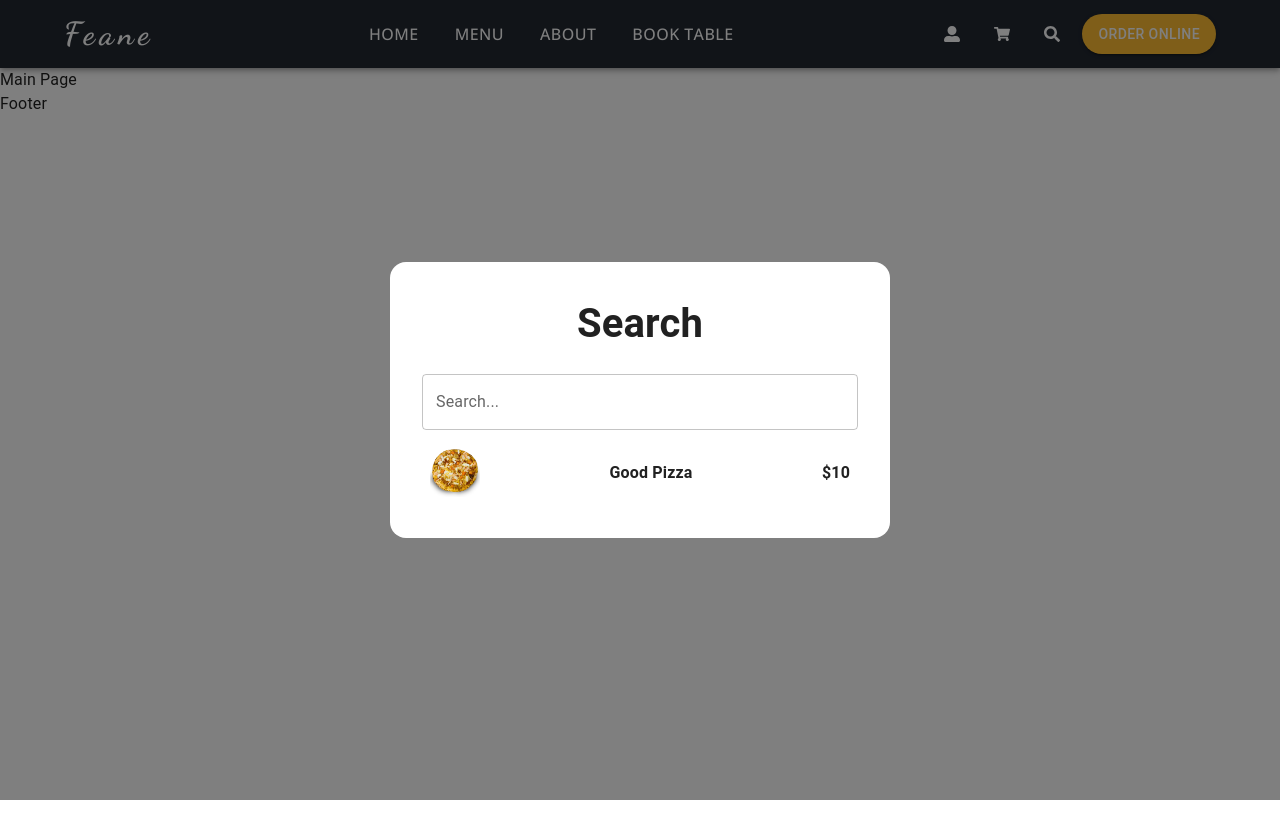
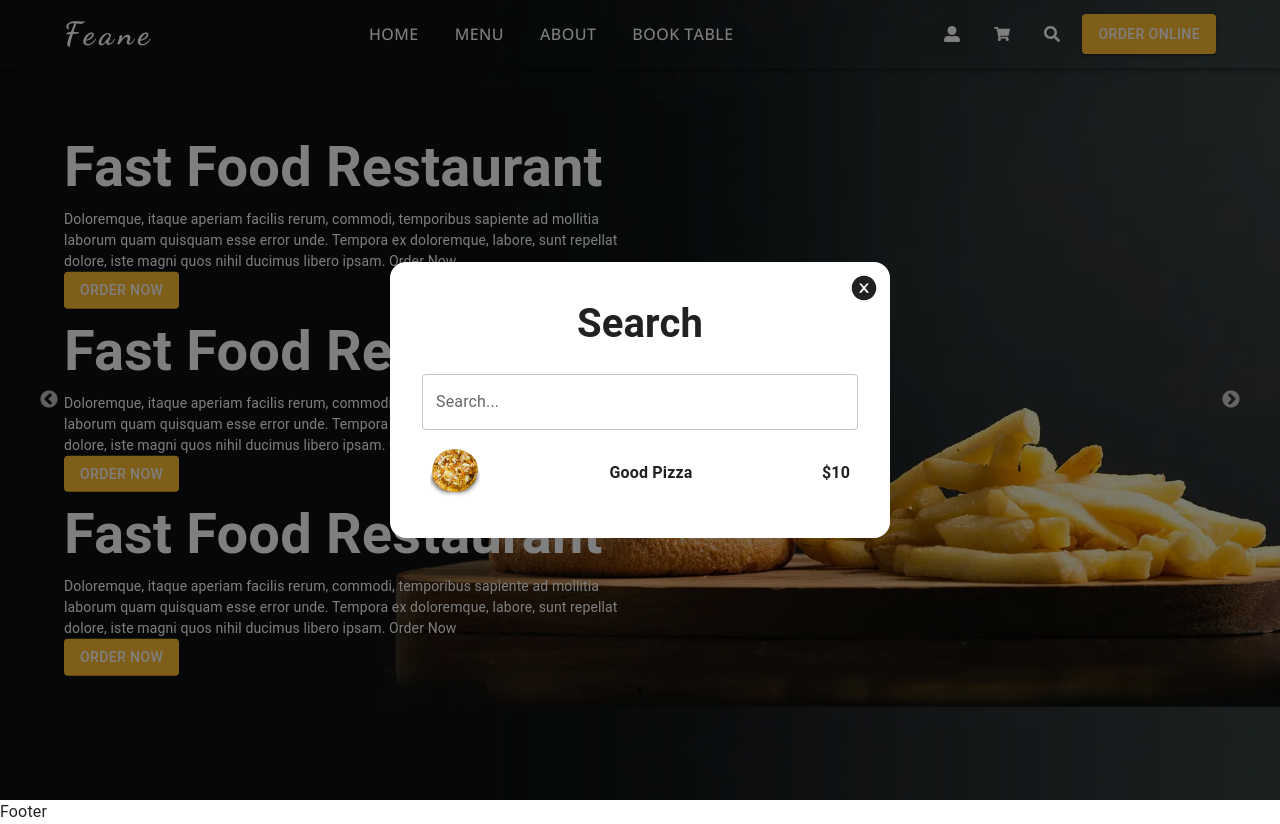
Before and after one commit to Taner105/Food-Ordering-App, a Next.js app: page / in a window 1280 px wide. Both pictures are taken after a click on the button 1052 px from the left and 34 px from the top of the page. Before the commit the page ends 800 px from the top, so only its background shows below. Built offline with nearby package versions, Linux system fonts and the light colour scheme.

Commit message:
carousel

```diff
--- /dev/null
+++ b/components/Carousel.tsx
@@ -0,0 +1,71 @@
+import { Box, Button, Container, Typography } from "@mui/material";
+import Image from "next/image";
+import Title from "./ui/Title";
+import React from "react";
+import Slider from "react-slick";
+
+const Carousel = () => {
+  const settings = {
+    dots: true,
+    infinite: true,
+    slidesToShow: 1,
+    slidesToScroll: 1,
+    autoplay: true,
+    autoplaySpeed: 1000,
+  };
+  return (
+    <Box sx={{ mt: { xs: "-56px", sm: "-68px" } }}>
+      <Box sx={{ position: "relative", height: "100vh", width: "100%" }}>
+        <Image src="/hero-bg.webp" alt="" layout="fill" objectFit="cover" />
+      </Box>
+
+      <Container
+        sx={{
+          position: "absolute",
+          top: "50%",
+          left: "50%",
+          transform: "translate(-50%, -50%)",
+        }}
+        maxWidth="lg"
+      >
+        <Slider {...settings}>
+          <Box
+            sx={{
+              display: "flex",
+              flexDirection: "column",
+              gap: "30px",
+            }}
+          >
+            <Title propStyle={{ color: "#fff", fontSize: "56px" }}>
+              Fast Food Restaurant
+            </Title>
+            <Typography sx={{ color: "#fff", fontSize: "14px", width: "50%" }}>
+              Doloremque, itaque aperiam facilis rerum, commodi, temporibus
+              sapiente ad mollitia laborum quam quisquam esse error unde.
+              Tempora ex doloremque, labore, sunt repellat dolore, iste magni
+              quos nihil ducimus libero ipsam. Order Now
+            </Typography>
+            <Button
+              sx={{
+                display: "inline-block",
+                backgroundColor: "#ffbe33",
+                color: "#fff",
+                ":hover": {
+                  backgroundColor: "#ffbe33",
+                  opacity: "70%",
+                  transition: "all",
+                  color: "#fff",
+                },
+              }}
+              variant="contained"
+            >
+              Order Now
+            </Button>
+          </Box>
+        </Slider>
+      </Container>
+    </Box>
+  );
+};
+
+export default Carousel;
--- a/components/Layouts/Navbar/index.tsx
+++ b/components/Layouts/Navbar/index.tsx
@@ -13,6 +13,7 @@ import Logo from "@/components/ui/Logo";
 import Badge from "@mui/material/Badge";
 import { FaUserAlt, FaShoppingCart, FaSearch } from "react-icons/fa";
 import Search from "@/components/ui/Search";
+import { useRouter } from "next/router";
 
 const pages = ["Home", "Menu", "About", "Book Table"];
 function ResponsiveAppBar() {
@@ -25,15 +26,17 @@ function ResponsiveAppBar() {
   const handleCloseNavMenu = () => {
     setAnchorElNav(null);
   };
+  const [open, setOpen] = React.useState(false);
   const handleOpen = () => setOpen(true);
-  const [open, setOpen] = React.useState(false);
   const handleClose = () => setOpen(false);
+  const router = useRouter();
   return (
     <AppBar
       sx={{
-        bgcolor: "#222831",
+        bgcolor: router.asPath === "/" ? "transparent" : "#222831",
+        zındex: 40,
+        position: router.asPath === "/" ? "relative" : "static",
       }}
-      position="static"
     >
       <Container maxWidth="lg">
         <Toolbar
@@ -44,7 +47,7 @@ function ResponsiveAppBar() {
           disableGutters
         >
           <Logo />
-          <Box sx={{ flexGrow: 1, display: { xs: "flex", md: "none" } }}>
+          <Box sx={{ flexGrow: 0, display: { xs: "flex", md: "none" } }}>
             <IconButton
               size="large"
               aria-label="account of current user"
@@ -89,7 +92,7 @@ function ResponsiveAppBar() {
               mr: 2,
               display: { xs: "flex", md: "none" },
               flexGrow: 1,
-              // fontFamily: "Dancing Script",
+              fontFamily: "Dancing Script",
               fontWeight: 700,
               letterSpacing: ".3rem",
               color: "inherit",
@@ -119,7 +122,7 @@ function ResponsiveAppBar() {
               </Button>
             ))}
           </Box>
-          <Box sx={{ display: { xs: "none", md: "flex" }, gap: "10px" }}>
+          <Box sx={{ display: "flex", gap: "10px" }}>
             <IconButton
               size="large"
               aria-label="show 4 new mails"
@@ -153,7 +156,7 @@ function ResponsiveAppBar() {
             </IconButton>
             <Button
               sx={{
-                borderRadius: "1.5rem",
+                display: { xs: "none", md: "inline-block" },
                 backgroundColor: "#ffbe33",
                 color: "#fff",
                 ":hover": {
--- a/components/ui/Search.tsx
+++ b/components/ui/Search.tsx
@@ -1,14 +1,15 @@
-import { Box, Modal, TextField, Typography } from "@mui/material";
+import { Box, IconButton, Modal, TextField, Typography } from "@mui/material";
 import React from "react";
 import Title from "./Title";
 import Image from "next/image";
+import { AiFillCloseCircle } from "react-icons/ai";
 
 const style = {
   position: "absolute" as "absolute",
   top: "50%",
   left: "50%",
   transform: "translate(-50%, -50%)",
-  width: 500,
+  width: { xs: 350, md: 500 },
   bgcolor: "background.paper",
   boxShadow: 0,
   borderRadius: "16px",
@@ -20,6 +21,11 @@ interface SearchProps {
 }
 
 const Search = ({ open, handleClose }: SearchProps) => {
+  const [isOpen, setOpen] = React.useState(open);
+  const handleModalClose = () => {
+    handleClose();
+    setOpen(false);
+  };
   return (
     <Modal
       open={open}
@@ -71,6 +77,20 @@ const Search = ({ open, handleClose }: SearchProps) => {
           <Typography sx={{ fontWeight: "bold" }}>Good Pizza</Typography>
           <Typography sx={{ fontWeight: "bold" }}>$10</Typography>
         </Box>
+        <IconButton
+          onClick={handleModalClose}
+          size="large"
+          aria-label="show 17 new notifications"
+          color="inherit"
+          sx={{
+            position: "absolute",
+            top: "0px",
+            right: "0px",
+            ":hover": { color: "#ffbe33" },
+          }}
+        >
+          <AiFillCloseCircle />
+        </IconButton>
       </Box>
     </Modal>
   );
--- a/package.json
+++ b/package.json
@@ -22,6 +22,11 @@
     "react": "18.2.0",
     "react-dom": "18.2.0",
     "react-icons": "^4.8.0",
+    "react-slick": "^0.29.0",
+    "slick-carousel": "^1.8.1",
     "typescript": "5.0.2"
+  },
+  "devDependencies": {
+    "@types/react-slick": "^0.23.10"
   }
 }
--- a/pages/_app.tsx
+++ b/pages/_app.tsx
@@ -1,3 +1,5 @@
+import "slick-carousel/slick/slick.css";
+import "slick-carousel/slick/slick-theme.css";
 import "@/styles/globals.css";
 import type { AppProps } from "next/app";
 import Layouts from "../components/Layouts";
--- /dev/null
+++ b/pages/home/index.tsx
@@ -0,0 +1,12 @@
+import { Box } from "@mui/material";
+import Carousel from "../../components/Carousel";
+
+const index = () => {
+  return (
+    <Box>
+      <Carousel />
+    </Box>
+  );
+};
+
+export default index;
--- a/pages/index.tsx
+++ b/pages/index.tsx
@@ -1,15 +1,17 @@
 import Head from "next/head";
+import { Box } from "@mui/material";
+import Home from "./home";
 import styles from "@/styles/Home.module.css";
 
-export default function Home() {
+export default function Index() {
   return (
     <>
       <Head>
         <title>Home Page Candle</title>
       </Head>
-      <main>
-        <div>Main Page</div>
-      </main>
+      <Box>
+        <Home />
+      </Box>
     </>
   );
 }
```
Also changed, not shown: public/hero-bg.webp (added), 1 other file (tests, documents, lock files or other folders).
